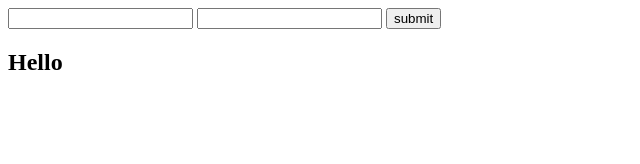
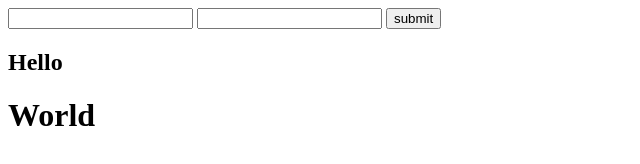
Before and after one commit to RURARERA/test, a plain HTML site: page index.html in a window 1280 px wide. Shown: the whole page, without its empty margins (0-640 px from the left). Drawn offline with Linux system fonts and the light colour scheme.

Commit message:
World added

```diff
--- a/index.html
+++ b/index.html
@@ -9,6 +9,7 @@
 	<input type="password" name="name">
 	<button>submit</button>
 	<p> <h2>Hello</h2></p>
+		<p> <h1>World</h1></p>
 
 </body>
 </html>
```
